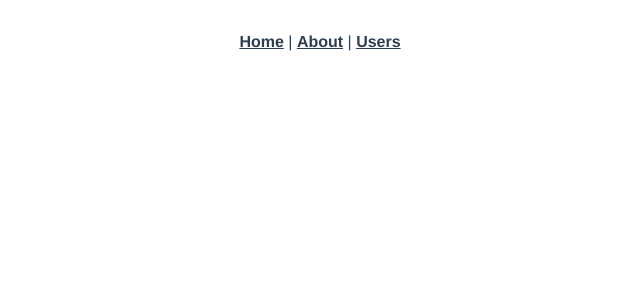
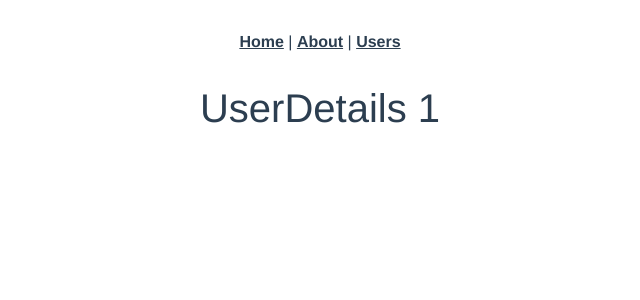
Before and after one commit to carterhanson/vue-final-project, a Vue app: page /users/1 in a window 1280 px wide. Shown: the top 300 px of the page, without its empty margins (320-960 px from the left). Built offline with nearby package versions, Linux system fonts and the light colour scheme.

Commit message:
finished step 2

```diff
--- a/src/App.vue
+++ b/src/App.vue
@@ -3,29 +3,11 @@
     <router-link :to="{name:'home'}">Home</router-link> |
     <router-link :to="{name:'about'}">About</router-link> |
     <router-link :to="{name: 'UserList'}">Users</router-link>
+
   </nav>
   <router-view/>
 </template>
 
 <style>
-#app {
-  font-family: Avenir, Helvetica, Arial, sans-serif;
-  -webkit-font-smoothing: antialiased;
-  -moz-osx-font-smoothing: grayscale;
-  text-align: center;
-  color: #2c3e50;
-}
 
-nav {
-  padding: 30px;
-}
-
-nav a {
-  font-weight: bold;
-  color: #2c3e50;
-}
-
-nav a.router-link-exact-active {
-  color: #42b983;
-}
 </style>
--- a/src/assets/main.css
+++ b/src/assets/main.css
@@ -1 +1,21 @@
 /* body{ background-color: green;} */
+#app {
+  font-family: Avenir, Helvetica, Arial, sans-serif;
+  -webkit-font-smoothing: antialiased;
+  -moz-osx-font-smoothing: grayscale;
+  text-align: center;
+  color: #2c3e50;
+}
+
+nav {
+  padding: 30px;
+}
+
+nav a {
+  font-weight: bold;
+  color: #2c3e50;
+}
+
+nav a.router-link-exact-active {
+  color: #42b983;
+}
--- a/src/router/index.js
+++ b/src/router/index.js
@@ -1,6 +1,7 @@
 import { createRouter, createWebHistory } from 'vue-router'
 import HomeView from '../views/HomeView.vue'
 import UserList from '../views/UserList.vue'
+import UserDetails from '../views/UserDetails.vue'
 
 const routes = [
   {
@@ -12,6 +13,12 @@ const routes = [
     path: '/users',
     name: 'UserList',
     component: UserList
+  },
+  {
+    path: '/users/:userId',
+    name: 'UserDetails',
+    component: UserDetails,
+    props: true
   },
   {
     path: '/about',
--- /dev/null
+++ b/src/views/UserDetails.vue
@@ -0,0 +1,9 @@
+<template>
+  <h1>UserDetails {{userId}}</h1>
+</template>
+
+<script>
+export default {
+    props:["userId"]
+}
+</script>
--- a/src/views/UserList.vue
+++ b/src/views/UserList.vue
@@ -32,10 +32,6 @@
   </template>
 
 
-
-
-
-
 <script>
 import {getAllUsers, getAllRoles} from "@/api"
 
@@ -57,7 +53,7 @@ export default {
           // Note the nullish operator - I noticed that this method gets called even before the roles have been fetched!
         },
         editUser(id){
-            console.log("TODO: edit user " + id);
+          this.$router.push({name:'UserDetails', params: {userId:id}});
         }
     }
 }
```
